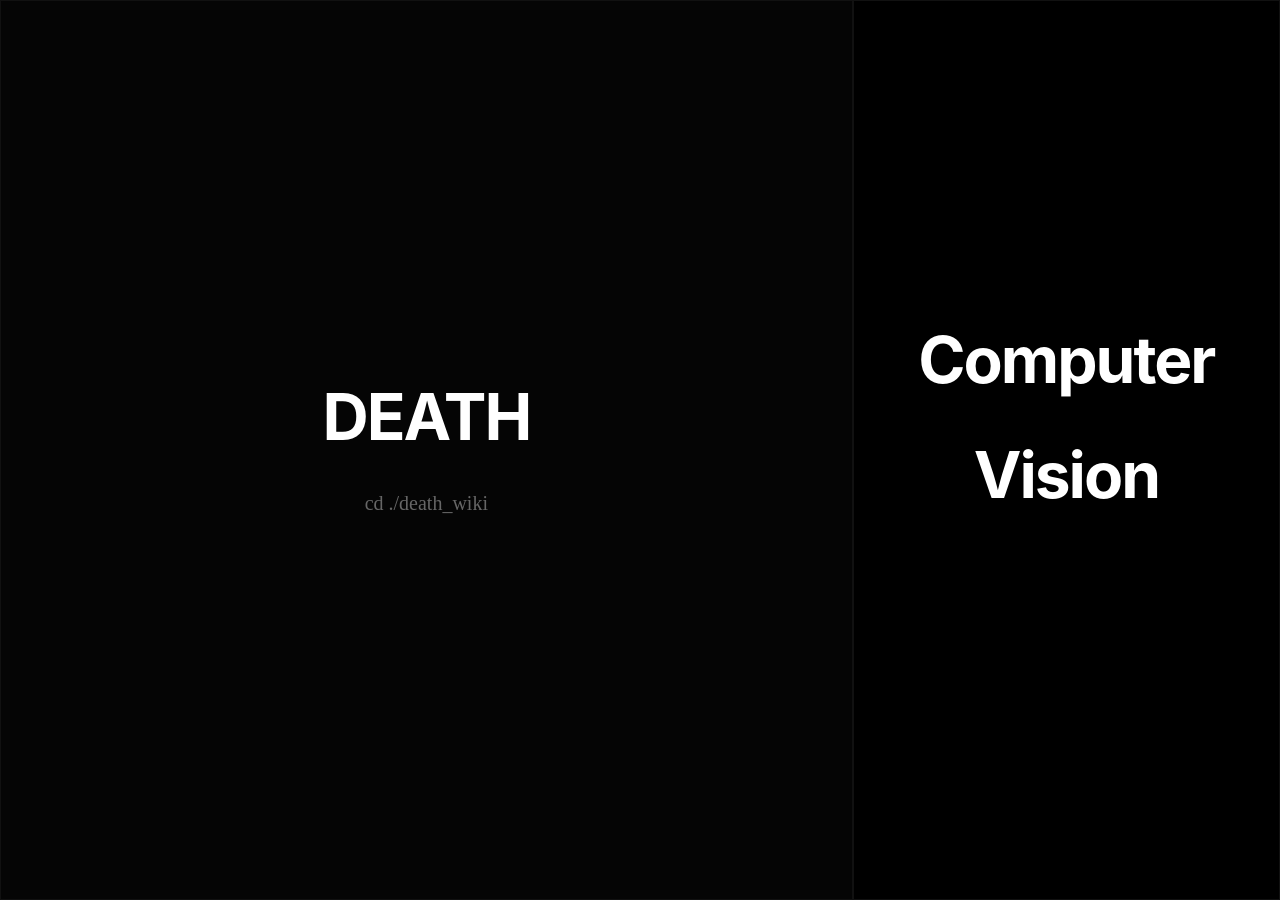
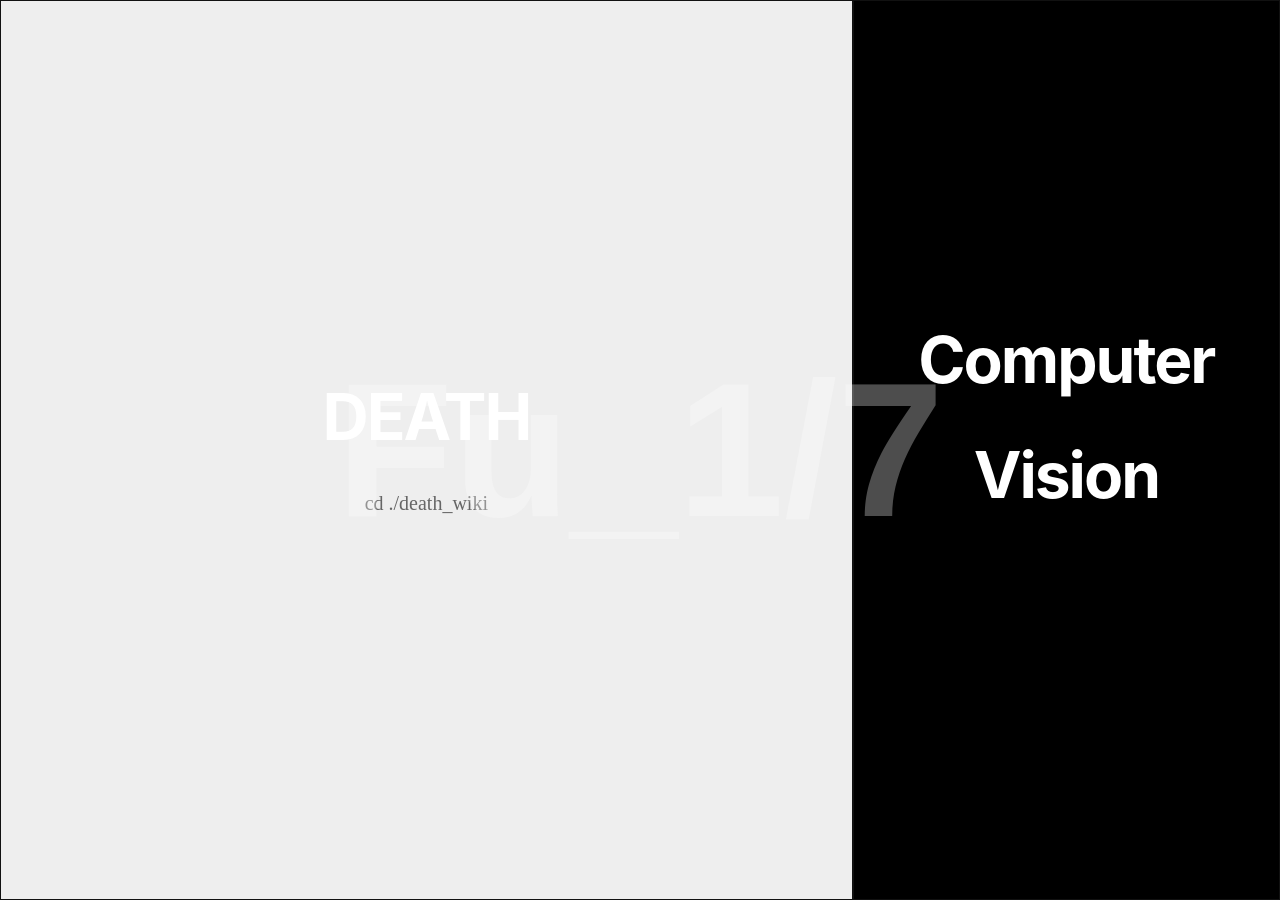
Before and after one commit to Fufu142857/fufu142857.github.io, a Jekyll site: the page built from index.md, in a window 1280 px wide. Built offline with Jekyll 4.4.1, drawn with Linux system fonts in a browser that asks for light colours; a style sheet for code colours, icons or effects is not loaded.

Commit message:
Update style.scss

```diff
--- a/assets/css/style.scss
+++ b/assets/css/style.scss
@@ -14,7 +14,7 @@ body {
   font-family: 'Hack', -apple-system, BlinkMacSystemFont, "Segoe UI", "PingFang SC", "Microsoft YaHei", sans-serif !important;
   /* letter-spacing: 0.02em; */
   font-size: 20px;
-  line-height: 1.8; /* 行高大一点，长文阅读才舒服 */
+  line-height: 1.8; /* 行高大一点 */
   display: flex;
   min-height: 100vh;
 
@@ -104,7 +104,7 @@ pre code {
 
   /* 视觉风格：半透明 + 混合模式 */
   color: #ffffff;
-  opacity: 0.03; /* 极度透明 */
+  opacity: 0.3; /* 极度透明 */
   pointer-events: none; /* 鼠标穿透 */
 
   /* 动画过渡 */
@@ -154,16 +154,17 @@ pre code {
   transition: all 0.4s ease;
 }
 
-
+/*
 .portal-container:hover .ghost-watermark {
-  opacity: 0; /* 消失 */
-  transform: translate(-50%, -50%) scale(1.5); /* 放大消散 */
+  opacity: 0;
+  transform: translate(-50%, -50%) scale(1.5);
   filter: blur(10px);
 }
+*/
 
 .death-side:hover {
   flex: 2; /* 变宽 */
-  background-color: #050505;
+  background-color: #eeeeee; /* 变白 */
 }
 .cv-side:hover {
   flex: 2; /* 变宽 */
```
